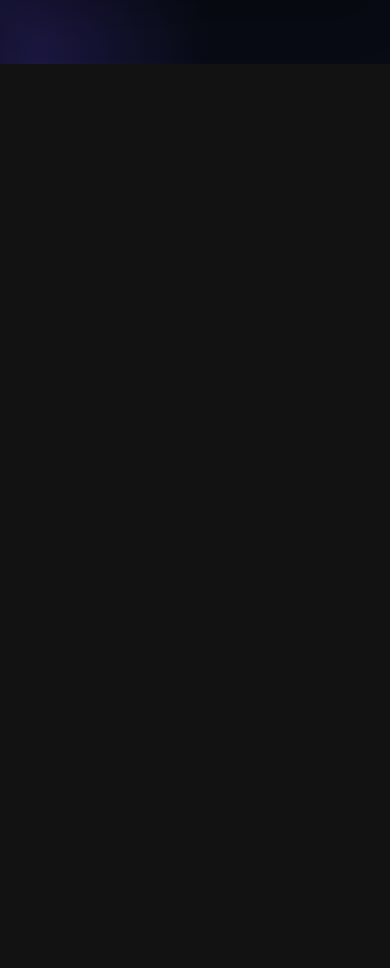
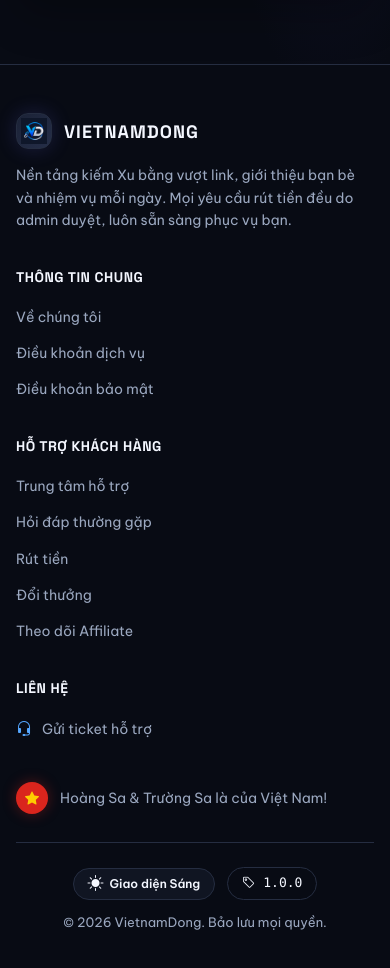
Before and after one commit to luzanmc/Vietnamdong-, a React (Vite) app in the folder client/: page /login in a window 390 px wide. Shown: the part 780-1748 px from the top of the page. Before the commit the page ends 844 px from the top, so only its background shows below. Built offline with nearby package versions, Linux system fonts and the light colour scheme; no server answers.

Commit message:
fix(auth): show VNC card on mobile desktop mode, remove lang switch, and add landing page footer

```diff
--- a/client/src/pages/Login.css
+++ b/client/src/pages/Login.css
@@ -105,7 +105,8 @@
   padding: 4px;
 }
 
-.vnd-auth-page .brand-logo {
+.vnd-auth-page .brand-logo,
+.vnd-auth-page .brand-logo-img {
   width: 100%;
   height: 100%;
   object-fit: contain;
@@ -191,8 +192,8 @@
 /* Auth Layout */
 .vnd-auth-page .auth {
   display: grid;
-  grid-template-columns: 1fr 470px;
-  gap: 64px;
+  grid-template-columns: minmax(0, 1fr) minmax(350px, 470px);
+  gap: clamp(24px, 4vw, 56px);
   align-items: center;
   max-width: 1120px;
   margin: 0 auto;
@@ -785,9 +786,147 @@
   box-shadow: 0 0 0 4px rgba(79, 123, 255, 0.15);
 }
 
+/* Footer Styles - Synchronized with Landing Page */
+.vnd-auth-page footer {
+  border-top: 1px solid var(--line);
+  padding: 48px 0 36px;
+  color: var(--muted);
+  font-size: 14px;
+  background: var(--bg);
+  width: 100%;
+}
+
+.vnd-auth-page footer .wrap {
+  max-width: 1120px;
+  margin: 0 auto;
+  padding: 0 24px;
+}
+
+.vnd-auth-page .f-top {
+  display: grid;
+  grid-template-columns: 1.5fr 1fr 1fr 1fr;
+  gap: 36px;
+}
+
+.vnd-auth-page footer .brand {
+  color: var(--text);
+  font-size: 18px;
+  display: inline-flex;
+  align-items: center;
+  gap: 12px;
+}
+
+.vnd-auth-page .f-brand p {
+  margin: 14px 0 0;
+  max-width: 400px;
+  color: var(--muted);
+  font-size: 14px;
+  line-height: 1.6;
+}
+
+.vnd-auth-page .f-col {
+  display: grid;
+  gap: 14px;
+  align-content: start;
+}
+
+.vnd-auth-page .f-col h4 {
+  margin: 0 0 6px;
+  color: var(--text);
+  font: 700 14px 'Space Grotesk', sans-serif;
+  letter-spacing: .5px;
+  text-transform: uppercase;
+}
+
+.vnd-auth-page .f-col a {
+  display: flex;
+  align-items: center;
+  gap: 10px;
+  color: var(--muted);
+  transition: color 0.2s;
+}
+
+.vnd-auth-page .f-col a:hover {
+  color: var(--text);
+}
+
+.vnd-auth-page .f-col i {
+  color: var(--blue);
+  font-size: 16px;
+}
+
+/* Vietnamese Flag in Footer */
+.vnd-auth-page .f-flag {
+  display: flex;
+  align-items: center;
+  gap: 12px;
+  margin: 40px 0 28px;
+  color: var(--muted);
+  font-size: 14px;
+}
+
+.vnd-auth-page .flag {
+  display: flex;
+  align-items: center;
+  justify-content: center;
+  width: 32px;
+  height: 32px;
+  border-radius: 50%;
+  background: #da251d;
+  flex-shrink: 0;
+  box-shadow: 0 0 14px rgba(218, 37, 29, 0.35);
+}
+
+.vnd-auth-page .flag i.bi-star-fill {
+  color: #ffcd00;
+  font-size: 14px;
+  line-height: 1;
+}
+
+.vnd-auth-page .f-bottom {
+  display: flex;
+  flex-direction: column;
+  align-items: center;
+  gap: 12px;
+  padding-top: 24px;
+  border-top: 1px solid var(--line);
+  font-size: 13px;
+  color: var(--muted);
+}
+
+.vnd-auth-page .theme-toggle-footer-btn {
+  min-height: 32px;
+  padding: 0 14px;
+  border-radius: 99px;
+  font-size: 12px;
+  gap: 6px;
+  background: var(--panel);
+  border: 1px solid var(--line);
+  color: var(--text);
+}
+
+.vnd-auth-page .theme-toggle-footer-btn:hover {
+  border-color: var(--blue);
+}
+
+.vnd-auth-page .ver {
+  display: inline-flex;
+  align-items: center;
+  gap: 8px;
+  border: 1px solid var(--line);
+  border-radius: 99px;
+  padding: 5px 14px;
+  font-family: ui-monospace, Menlo, monospace;
+  color: var(--text);
+}
+
+.vnd-auth-page .ver i {
+  font-size: 13px;
+}
+
 /* Responsive Behavior */
-/* IMPORTANT: Show Card VNC on Desktop AND Mobile Desktop Mode (when viewport width >= 1024px) */
-@media (max-width: 1024px) {
+/* IMPORTANT: Show Card VNC on Desktop AND Mobile Desktop Mode (when viewport width >= 861px) */
+@media (max-width: 860px) {
   .vnd-auth-page .auth {
     grid-template-columns: 1fr;
     max-width: 520px;
@@ -811,6 +950,22 @@
   .vnd-auth-page h1 {
     font-size: 23px;
   }
+  .vnd-auth-page .f-top {
+    grid-template-columns: 1fr 1fr;
+  }
+  .vnd-auth-page .f-brand,
+  .vnd-auth-page .f-contact {
+    grid-column: 1 / -1;
+  }
+  .vnd-auth-page footer .wrap {
+    padding: 0 16px;
+  }
+}
+
+@media (max-width: 520px) {
+  .vnd-auth-page .f-top {
+    grid-template-columns: 1fr;
+  }
 }
 
 @media (max-width: 380px) {
--- a/client/src/pages/Login.tsx
+++ b/client/src/pages/Login.tsx
@@ -32,7 +32,7 @@
 export default function Login() {
   const navigate = useNavigate();
   const { me, refresh } = useAuth();
-  const { lang, toggle: toggleLang, t } = useLanguage();
+  const { lang, t } = useLanguage();
   const { theme, toggle: toggleTheme } = useTheme();
   const [params] = useSearchParams();
 
@@ -381,16 +381,6 @@
             title="Đổi giao diện Sáng/Tối"
           >
             <i className={`bi ${theme === 'dark' ? 'bi-sun-fill' : 'bi-moon-stars-fill'}`} />
-          </button>
-
-          {/* Language switch */}
-          <button
-            onClick={() => { playClickSound(); toggleLang(); }}
-            aria-label="Switch language"
-            className="btn-icon"
-            title="Đổi ngôn ngữ VI/EN"
-          >
-            <span style={{ fontSize: '11px', fontWeight: 700 }}>{lang === 'vi' ? 'VI' : 'EN'}</span>
           </button>
 
           {/* Back to Home */}
@@ -768,6 +758,78 @@
           </p>
         </section>
       </main>
+
+      {/* Footer */}
+      <footer>
+        <div className="wrap">
+          <div className="f-top">
+            <div className="f-brand">
+              <Link to="/" onClick={playClickSound} className="brand">
+                <span className="brand-mark">
+                  <img src="/logo-dark.png" alt="VietnamDong Logo" className="brand-logo-img" />
+                </span>
+                VIETNAMDONG
+              </Link>
+              <p>
+                Nền tảng kiếm Xu bằng vượt link, giới thiệu bạn bè và nhiệm vụ mỗi ngày. Mọi yêu cầu rút tiền đều do admin duyệt, luôn sẵn sàng phục vụ bạn.
+              </p>
+            </div>
+
+            <div className="f-col">
+              <h4>Thông tin chung</h4>
+              <Link to="/about" onClick={playClickSound}>Về chúng tôi</Link>
+              <Link to="/terms" onClick={playClickSound}>Điều khoản dịch vụ</Link>
+              <Link to="/privacy" onClick={playClickSound}>Điều khoản bảo mật</Link>
+            </div>
+
+            <div className="f-col">
+              <h4>Hỗ trợ khách hàng</h4>
+              <Link to="/support" onClick={playClickSound}>Trung tâm hỗ trợ</Link>
+              <Link to="/#faq" onClick={playClickSound}>Hỏi đáp thường gặp</Link>
+              <Link to={me ? '/redeem' : '/login'} onClick={playClickSound}>Rút tiền</Link>
+              <Link to={me ? '/redeem' : '/login'} onClick={playClickSound}>Đổi thưởng</Link>
+              <Link to={me ? '/referral' : '/login'} onClick={playClickSound}>Theo dõi Affiliate</Link>
+            </div>
+
+            <div className="f-col f-contact">
+              <h4>Liên hệ</h4>
+              <Link to="/support" onClick={playClickSound}>
+                <i className="bi bi-headset" />
+                Gửi ticket hỗ trợ
+              </Link>
+            </div>
+          </div>
+
+          {/* Vietnamese Flag - Synchronized with Dashboard Footer */}
+          <div className="f-flag">
+            <span className="flag">
+              <i className="bi bi-star-fill text-[#ffcd00]" />
+            </span>
+            <span>Hoàng Sa &amp; Trường Sa là của Việt Nam!</span>
+          </div>
+
+          <div className="f-bottom">
+            <div style={{ display: 'flex', alignItems: 'center', gap: '12px', flexWrap: 'wrap', justifyContent: 'center' }}>
+              <button
+                className="btn theme-toggle-footer-btn"
+                onClick={() => {
+                  playClickSound();
+                  toggleTheme();
+                }}
+                aria-label="Chuyển chế độ sáng/tối"
+              >
+                <i className={`bi ${theme === 'dark' ? 'bi-sun-fill text-amber-400' : 'bi-moon-stars-fill text-indigo-400'}`} />
+                <span>{theme === 'dark' ? 'Giao diện Sáng' : 'Giao diện Tối'}</span>
+              </button>
+              <span className="ver">
+                <i className="bi bi-tag" />
+                1.0.0
+              </span>
+            </div>
+            <span>© {new Date().getFullYear()} VietnamDong. Bảo lưu mọi quyền.</span>
+          </div>
+        </div>
+      </footer>
     </div>
   );
 }
```
